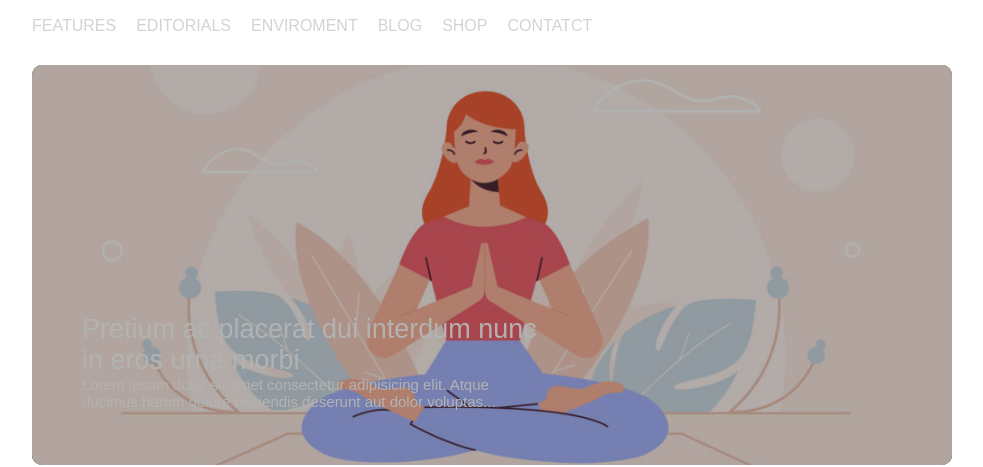
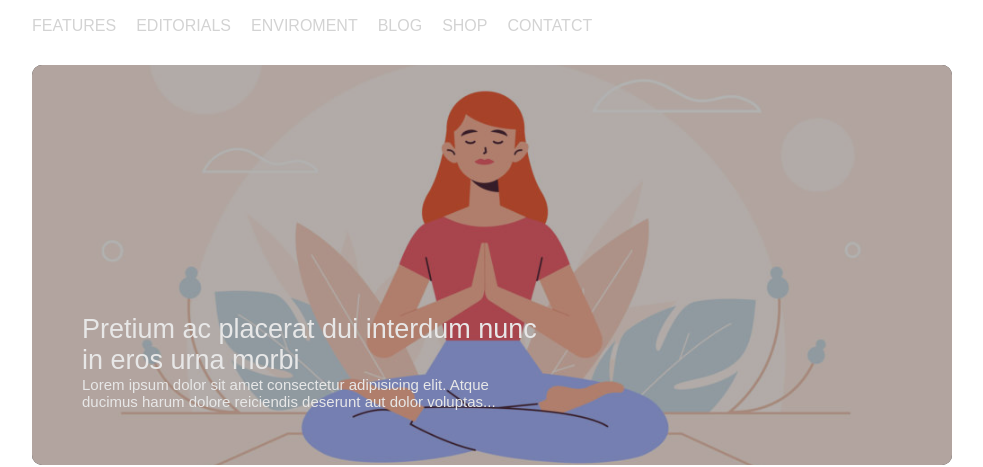
Before and after one commit to mariaacanfora/htmlcss-wp, a plain HTML site: page index.html in a window 1280 px wide. Shown: the part 93-560 px from the top of the page, without its empty margins (148-1131 px from the left). Drawn offline with Linux system fonts and the light colour scheme.

Commit message:
aggiunto z-index hero-text > z-index .hero-section::after

```diff
--- a/css/style.css
+++ b/css/style.css
@@ -97,6 +97,7 @@ nav ul li a:hover{
     top: 0;
     bottom: 0;
     right: 0;
+    z-index: 1;
 }
 
 .hero-section{
@@ -113,8 +114,9 @@ nav ul li a:hover{
     position: absolute;
     bottom: 55px;
     left: 50px;
-    color: white;
+    color: rgb(231, 231, 231);
     font-size: 15px;
+    z-index: 2;
 }
 
 .thin-and-high{
```
